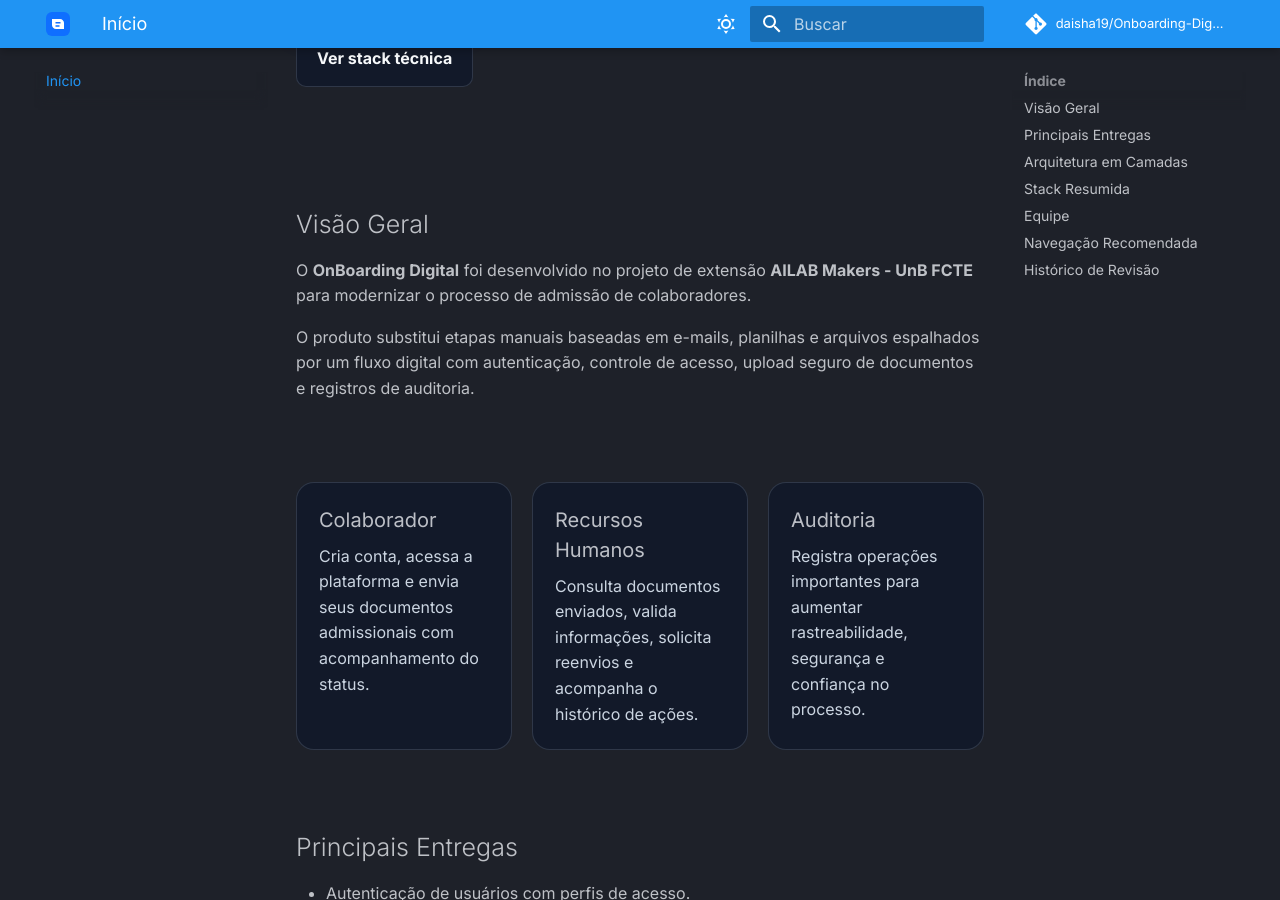
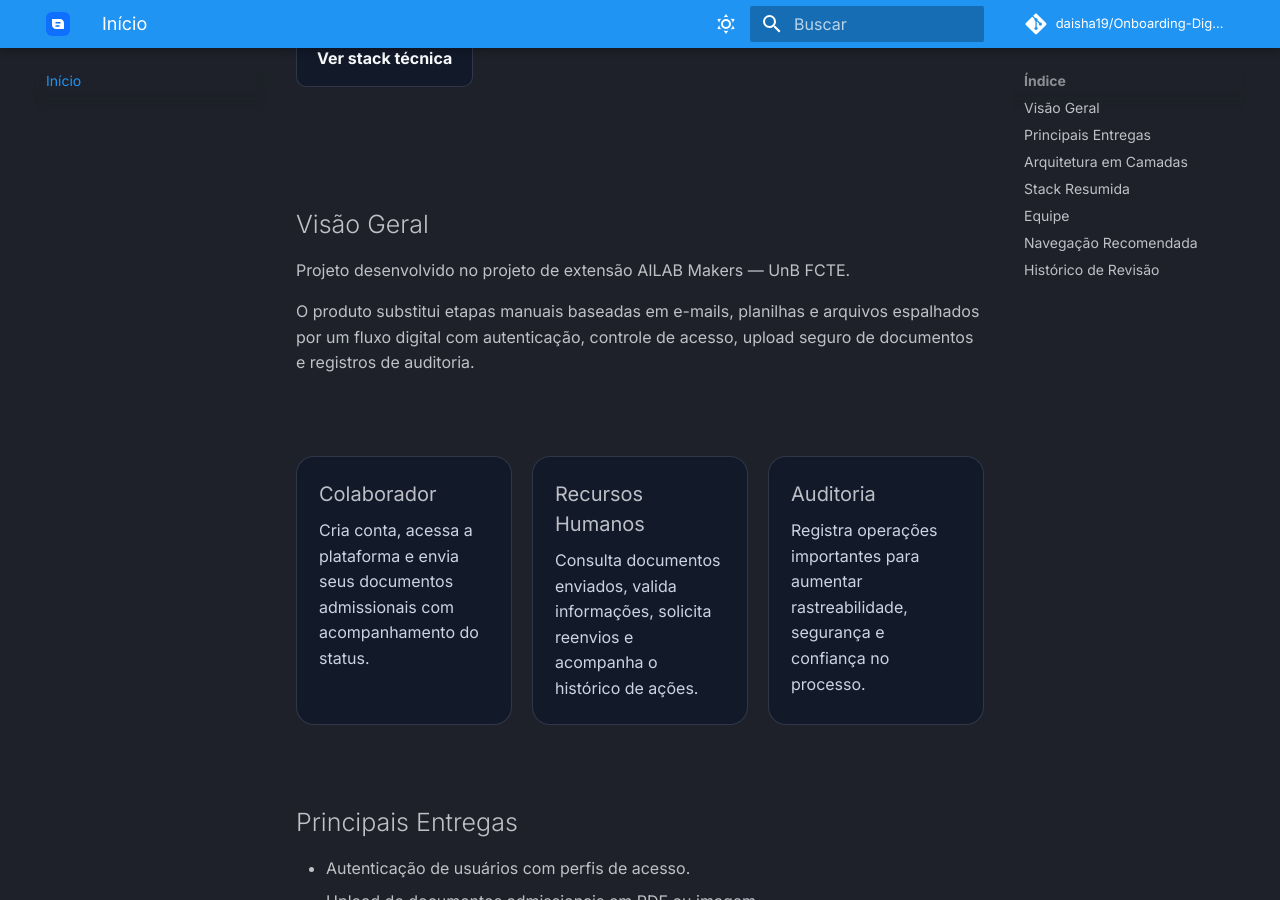
Before and after one commit to daisha19/Onboarding-Digital, an MkDocs documentation site: the page built from docs/index.md, in a window 1280 px wide and 900 px high, scrolled down 1415 px. Built offline with MkDocs 1.6.1 and Material for MkDocs 9.7.7, drawn with Linux system fonts in a browser that asks for light colours; comment, search, counter and statistics services are not loaded.

Commit message:
docs: atualiza escopo do projeto

```diff
--- a/docs/index.md
+++ b/docs/index.md
@@ -54,7 +54,7 @@
 
 ## Visão Geral
 
-O **OnBoarding Digital** foi desenvolvido no projeto de extensão **AILAB Makers - UnB FCTE** para modernizar o processo de admissão de colaboradores.
+Projeto desenvolvido no projeto de extensão AILAB Makers — UnB FCTE.
 
 O produto substitui etapas manuais baseadas em e-mails, planilhas e arquivos espalhados por um fluxo digital com autenticação, controle de acesso, upload seguro de documentos e registros de auditoria.
 
```
Also changed, not shown: README.md (+2 -2 lines).
